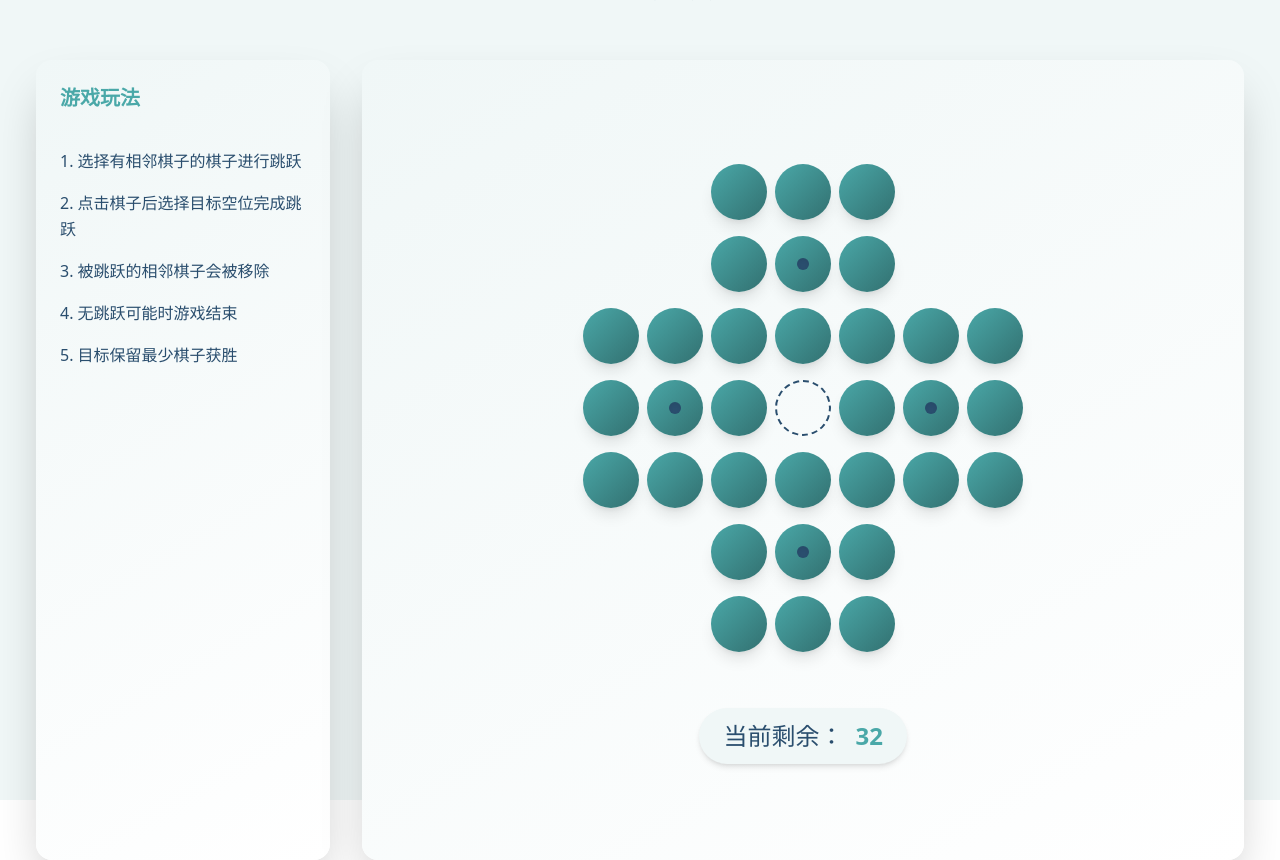
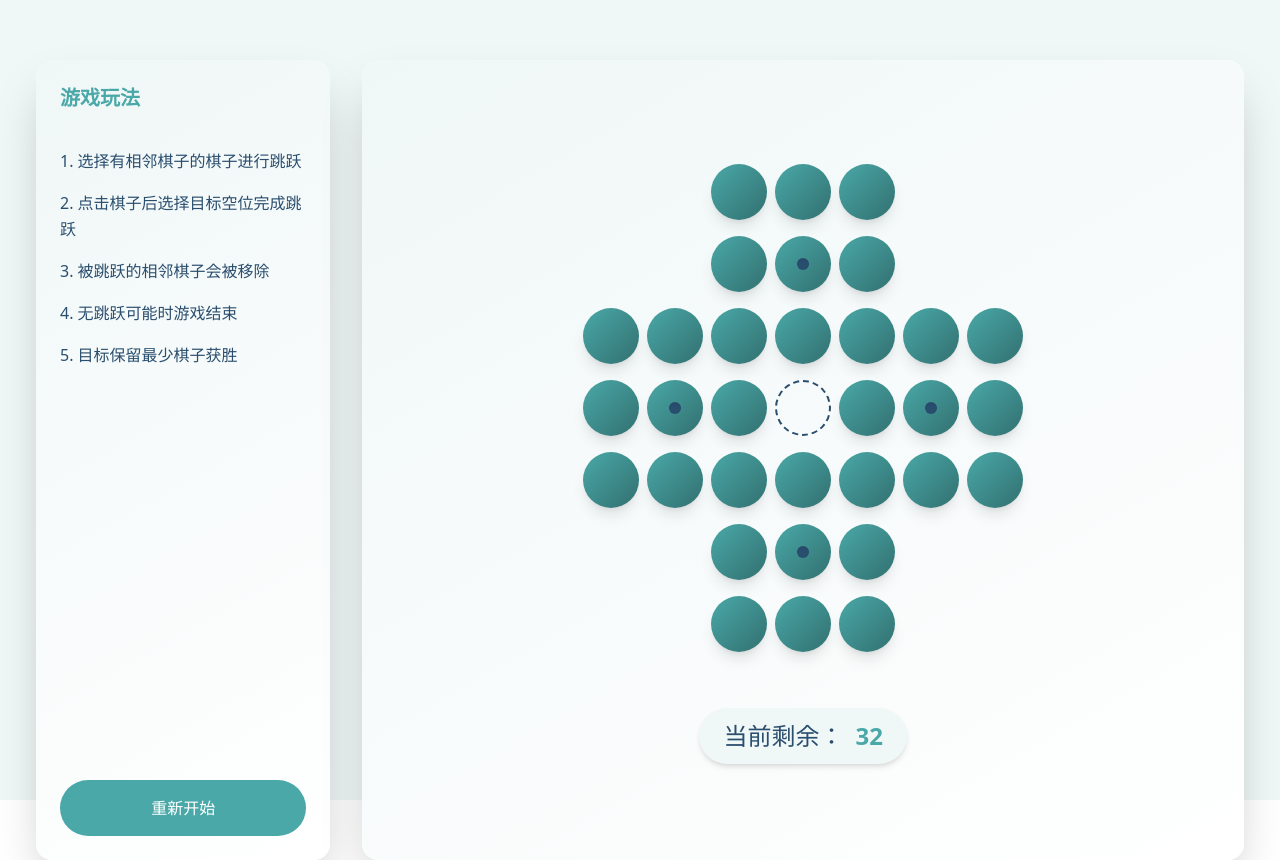
Before and after one commit to coolcao/checkers-less-more, an Angular app: page /board in a window 1280 px wide. Built offline with nearby package versions, Linux system fonts and the light colour scheme; a web font is replaced by a local one.

Commit message:
继续使用AI完善了页面样式

```diff
--- a/src/app/checkers-less-more/checkers-less-more-board/checkers-less-more-board.component.html
+++ b/src/app/checkers-less-more/checkers-less-more-board/checkers-less-more-board.component.html
@@ -28,11 +28,11 @@
                   [ngClass]="{
                     'bg-gradient-to-br from-[#4AA8A8] via-[#3E8C8C] to-[#327070] shadow-lg hover:shadow-xl':
                       !item.empty && !item.virtual,
-                    'border-2 border-dashed border-[#2A4E6E] hover:border-solid hover:bg-[#f0f7f7]':
+                    'cursor-pointer border-2 border-dashed border-[#2A4E6E] hover:border-solid hover:bg-[#f0f7f7]':
                       item.empty && !item.virtual,
                     'scale-90 !from-[#88C4C4] !via-[#6CA8A8] !to-[#508C8C]':
                       item.clicked,
-                    'hover:scale-110 hover:shadow-2xl':
+                    'cursor-pointer hover:scale-110 hover:shadow-2xl':
                       canJumpArr()[row][col] || item.empty,
                   }"
                 >
@@ -80,6 +80,12 @@
             <div>4. 无跳跃可能时游戏结束</div>
             <div>5. 目标保留最少棋子获胜</div>
           </div>
+          <button
+            (click)="resetGame()"
+            class="mt-6 cursor-pointer rounded-full bg-[#4AA8A8] px-6 py-3 text-sm font-medium text-white transition-all hover:bg-[#2A4E6E] hover:shadow-md md:mt-8 md:px-8 md:py-4 md:text-base"
+          >
+            重新开始
+          </button>
         </div>
       </div>
     </div>
--- a/src/app/checkers-less-more/checkers-less-more-board/checkers-less-more-board.component.ts
+++ b/src/app/checkers-less-more/checkers-less-more-board/checkers-less-more-board.component.ts
@@ -122,4 +122,8 @@ export class CheckersLessMoreBoardComponent implements OnInit {
 
     this.store.updateCells(board);
   }
+
+  resetGame() {
+    this.store.initBoard();
+  }
 }
```
